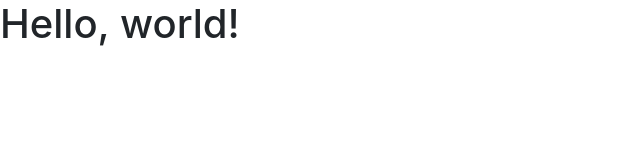
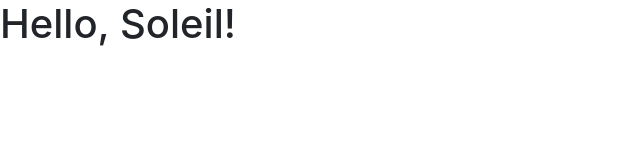
Before and after one commit to soleilsaltcave/soleilsaltcave.github.io, a plain HTML site: page index.html in a window 1280 px wide. Shown: the full height of the page, 0-640 px from the left. Drawn offline with nearby package versions, Linux system fonts and the light colour scheme.

Commit message:
Hello Soleil
Customize Hello World

```diff
--- a/index.html
+++ b/index.html
@@ -11,7 +11,7 @@
     <title>Hello, world!</title>
   </head>
   <body>
-    <h1>Hello, world!</h1>
+    <h1>Hello, Soleil!</h1>
 
     <!-- Optional JavaScript -->
     <!-- jQuery first, then Popper.js, then Bootstrap JS -->
```
